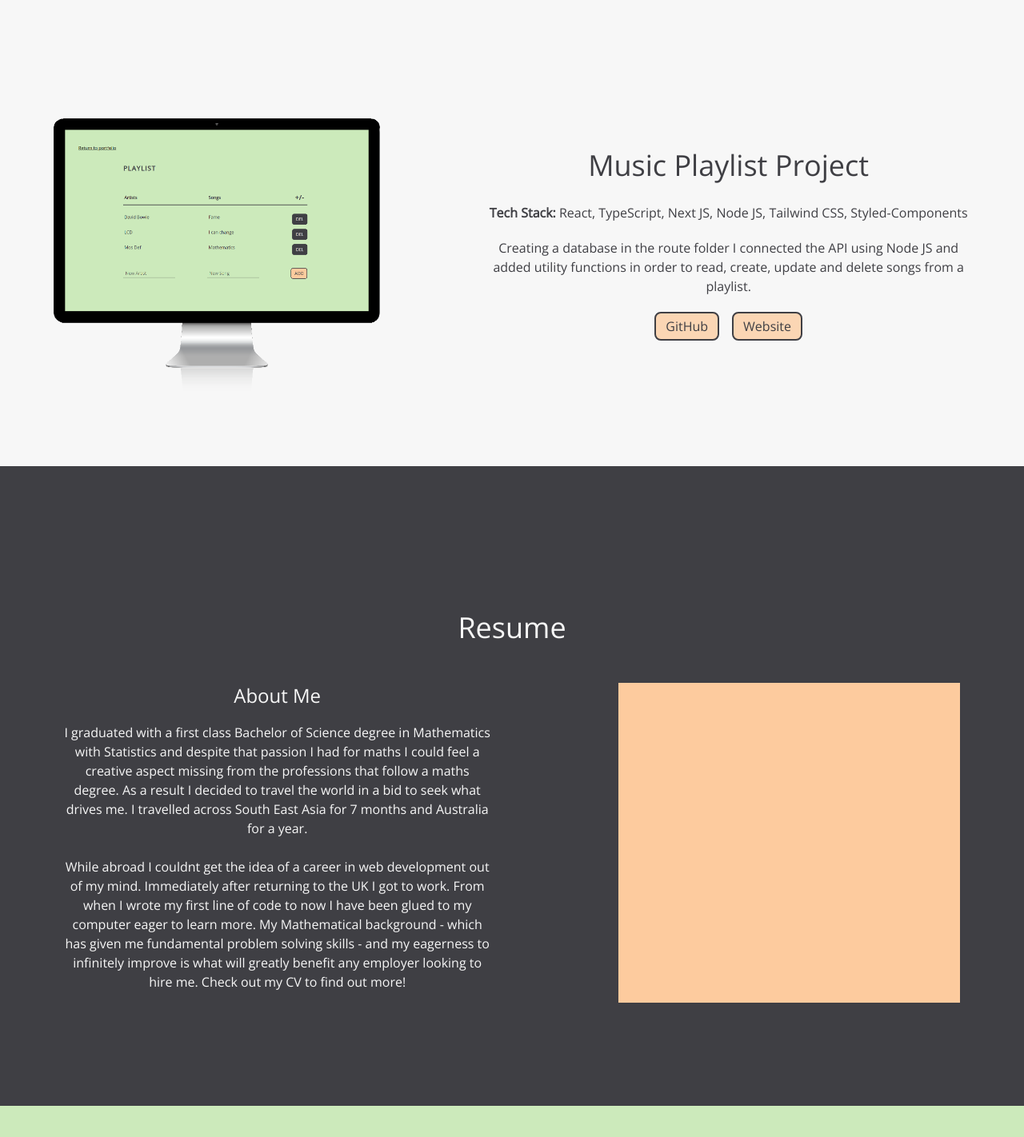
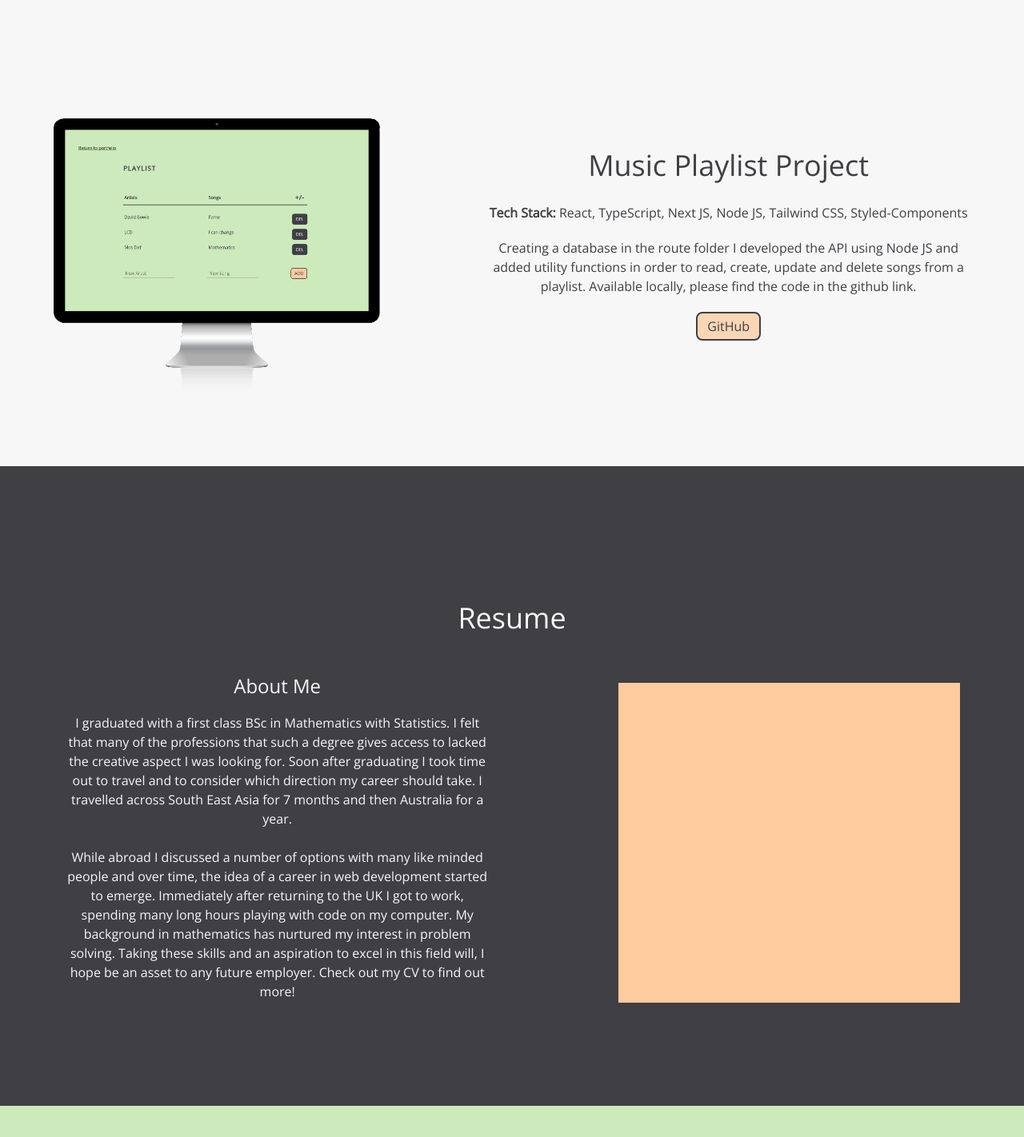
Before and after one commit to Harry-Warner/Portfolio, a Next.js app: page / in a window 1280 px wide. Shown: the part 2109-3531 px from the top of the page at 80% size. Built offline with nearby package versions, Linux system fonts and the light colour scheme.

Commit message:
edits to about me, header fix, project edit

```diff
--- a/components/largeNav.js
+++ b/components/largeNav.js
@@ -8,22 +8,13 @@ const LargeNav = () => {
   const { resHeight } = useContext(ResHeightContext);
   const { portHeight } = useContext(PortHeightContext);
 
-  const [header, setHeader] = useState("bg-teal text-dark");
-  const [section, setSection] = useState("first");
+  const [section, setSection] = useState("frst");
 
   useEffect(() => {
     const resume = window.innerHeight + portHeight - 45;
     const contact = window.innerHeight + portHeight + resHeight - 45;
-    const breakpoint = window.innerHeight * (7 / 12);
     const listenScrollEvent = () => {
-      if (window.scrollY <= breakpoint) {
-        setHeader("bg-teal text-dark");
-        setSection("first");
-      } else if (
-        breakpoint < window.scrollY &&
-        window.scrollY < window.innerHeight
-      ) {
-        setHeader("bg-dark text-skin");
+      if (window.scrollY < window.innerHeight) {
         setSection("");
       } else if (
         window.innerHeight <= window.scrollY &&
@@ -43,15 +34,11 @@ const LargeNav = () => {
   return (
     <>
       <div
-        className={`${header} z-50 uppercase hidden sm:flex fixed top-0 h-12 w-full bg-teal justify-end items-center px-4`}
+        className={`bg-teal text-dark z-50 uppercase hidden sm:flex fixed top-0 h-12 w-full justify-end items-center px-4`}
       >
         <div
           className={`border-solid border-b-2 ${
-            section === "portfolio"
-              ? "border-skin"
-              : section === "first"
-              ? "border-teal"
-              : "border-dark"
+            section === "portfolio" ? "border-dark" : "border-teal"
           } flex items-center h-full`}
         >
           <Link
@@ -68,11 +55,7 @@ const LargeNav = () => {
         </div>
         <div
           className={`border-solid border-b-2 ${
-            section === "resume"
-              ? "border-skin"
-              : section === "first"
-              ? "border-teal"
-              : "border-dark"
+            section === "resume" ? "border-dark" : "border-teal"
           } flex items-center h-full`}
         >
           <Link
@@ -89,11 +72,7 @@ const LargeNav = () => {
         </div>
         <div
           className={`border-solid border-b-2 ${
-            section === "contact"
-              ? "border-skin"
-              : section === "first"
-              ? "border-teal"
-              : "border-dark"
+            section === "contact" ? "border-dark" : "border-teal"
           } flex items-center h-full`}
         >
           <Link
--- a/components/portfolio.js
+++ b/components/portfolio.js
@@ -54,7 +54,7 @@ const Portfolio = () => {
           techStack={
             "React, TypeScript, Next JS, Node JS, Tailwind CSS, Styled-Components"
           }
-          description={`Creating a database in the route folder I connected the API using Node JS and added utility functions in order to read, create, update and delete songs from a playlist.`}
+          description={`Creating a database in the route folder I developed the API using Node JS and added utility functions in order to read, create, update and delete songs from a playlist. Available locally, please find the code in the github link.`}
         />
       </section>
     </>
--- a/components/project.js
+++ b/components/project.js
@@ -33,11 +33,7 @@ const Project = (props) => {
             GitHub
           </a>
           {props.internal ? (
-            <Link href="/publicplaylist">
-              <a className="ml-4 py-1 px-3 bg-skinT hover:bg-dark hover:text-skin border-dark border-2 border-solid rounded-lg">
-                Website
-              </a>
-            </Link>
+            ""
           ) : (
             <a
               className="ml-4 py-1 px-3 bg-skinT hover:bg-dark hover:text-skin border-dark border-2 border-solid rounded-lg"
--- a/components/resume.js
+++ b/components/resume.js
@@ -24,21 +24,22 @@ const Resume = () => {
           <div className="md:hidden mx-auto w-11/12 md:w-4/12 h-100 bg-skin" />
           <h1 className="my-4 md:mt-0 text-2xl">About Me</h1>
           <p className="mb-4 md:mb-4 text-base">
-            I graduated with a first class Bachelor of Science degree in
-            Mathematics with Statistics and despite that passion I had for maths
-            I could feel a creative aspect missing from the professions that
-            follow a maths degree. As a result I decided to travel the world in
-            a bid to seek what drives me. I travelled across South East Asia for
-            7 months and Australia for a year.
+            I graduated with a first class BSc in Mathematics with Statistics. I
+            felt that many of the professions that such a degree gives access to
+            lacked the creative aspect I was looking for. Soon after graduating
+            I took time out to travel and to consider which direction my career
+            should take. I travelled across South East Asia for 7 months and
+            then Australia for a year.
             <br />
             <br />
-            While abroad I couldnt get the idea of a career in web development
-            out of my mind. Immediately after returning to the UK I got to work.
-            From when I wrote my first line of code to now I have been glued to
-            my computer eager to learn more. My Mathematical background - which
-            has given me fundamental problem solving skills - and my eagerness
-            to infinitely improve is what will greatly benefit any employer
-            looking to hire me. Check out my CV to find out more!
+            While abroad I discussed a number of options with many like minded
+            people and over time, the idea of a career in web development
+            started to emerge. Immediately after returning to the UK I got to
+            work, spending many long hours playing with code on my computer. My
+            background in mathematics has nurtured my interest in problem
+            solving. Taking these skills and an aspiration to excel in this
+            field will, I hope be an asset to any future employer. Check out my
+            CV to find out more!
           </p>
         </div>
         <div className="hidden mx-auto md:block w-4/12 h-100 bg-skin" />
```
